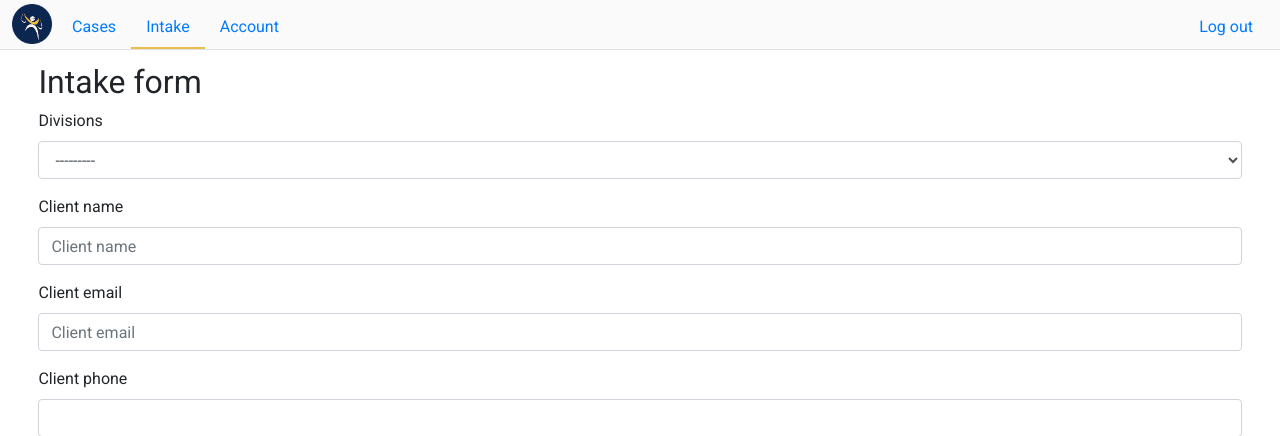
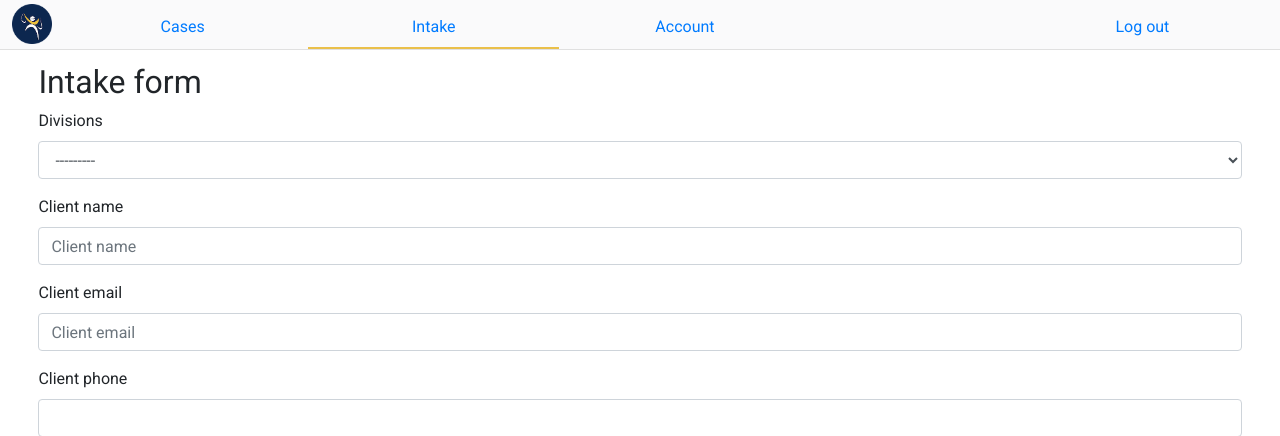
Before and after one commit to Svetlitski/sao-case-management, a Django app: page /casework/intake/ in a window 1280 px wide. Shown: the top 436 px of the page. Run offline with Django 3.2, Linux system fonts and the light colour scheme; the visitor is signed in with stand-in values (Sample User, id 1); some libraries are stand-ins or nearby versions.

Commit message:
Navbar now uses flexbox so that it works properly on mobile.

```diff
--- a/sao-case-management/templates/base.html
+++ b/sao-case-management/templates/base.html
@@ -44,11 +44,10 @@
       <img id="logo" width="40px" height="40px" src="{% static 'images/sao-logo.png' %}">
       </a>
     {% endif %}
-
-    <a id="logout-btn" class="nav-button" href="{% url 'logout' %}" style="float:right">Log out</a>
     <a class="nav-button" href="{% url 'cases:case_list' %}">Cases</a>
     <a class="nav-button" href="{% url 'cases:intake'%}">Intake</a>
     <a class="nav-button" href="{% url 'user_change' pk=request.user.id %}">Account</a>
+    <a id="logout-btn" class="nav-button" href="{% url 'logout' %}">Log out</a>
   </div>
   {% endblock %}
   {% block header %} {% endblock %}
--- a/static/css/style.css
+++ b/static/css/style.css
@@ -28,6 +28,8 @@ header {
 
 #navbar {
     position: fixed;
+    display: flex;
+    justify-content: flex-start;
     width: 100%;
     top: 0px;
     height: 50px;
@@ -40,23 +42,21 @@ header {
 }
 
 #logo {
-    /*float: left;*/
     vertical-align: top;
     position: relative;
-    /*bottom: 10px;*/
     top: 4px;
-    /*top: 3px;*/
-    /*right: 5px;*/
 }
 
 .nav-button {
-    padding: 15px 15px 8px 15px;
+    padding: 15px 0px;
+    width:20%;
+    max-width: 20%;
     border-bottom: 2px solid transparent;
     text-align: center;
-    float: left;
     vertical-align: middle;
     background-color: transparent;
     transition: 0.15s;
+    flex-basis: auto;
 }
 
 .nav-button:hover {
@@ -68,8 +68,11 @@ header {
     border-bottom: 2px solid rgb(234, 192, 74);
 }
 
+#logout-btn {
+    margin-left: auto;
+}
+
 #admin-link{
-    float: left;
     vertical-align: middle;
     background-color: transparent;
     margin-right: 5px;
```
